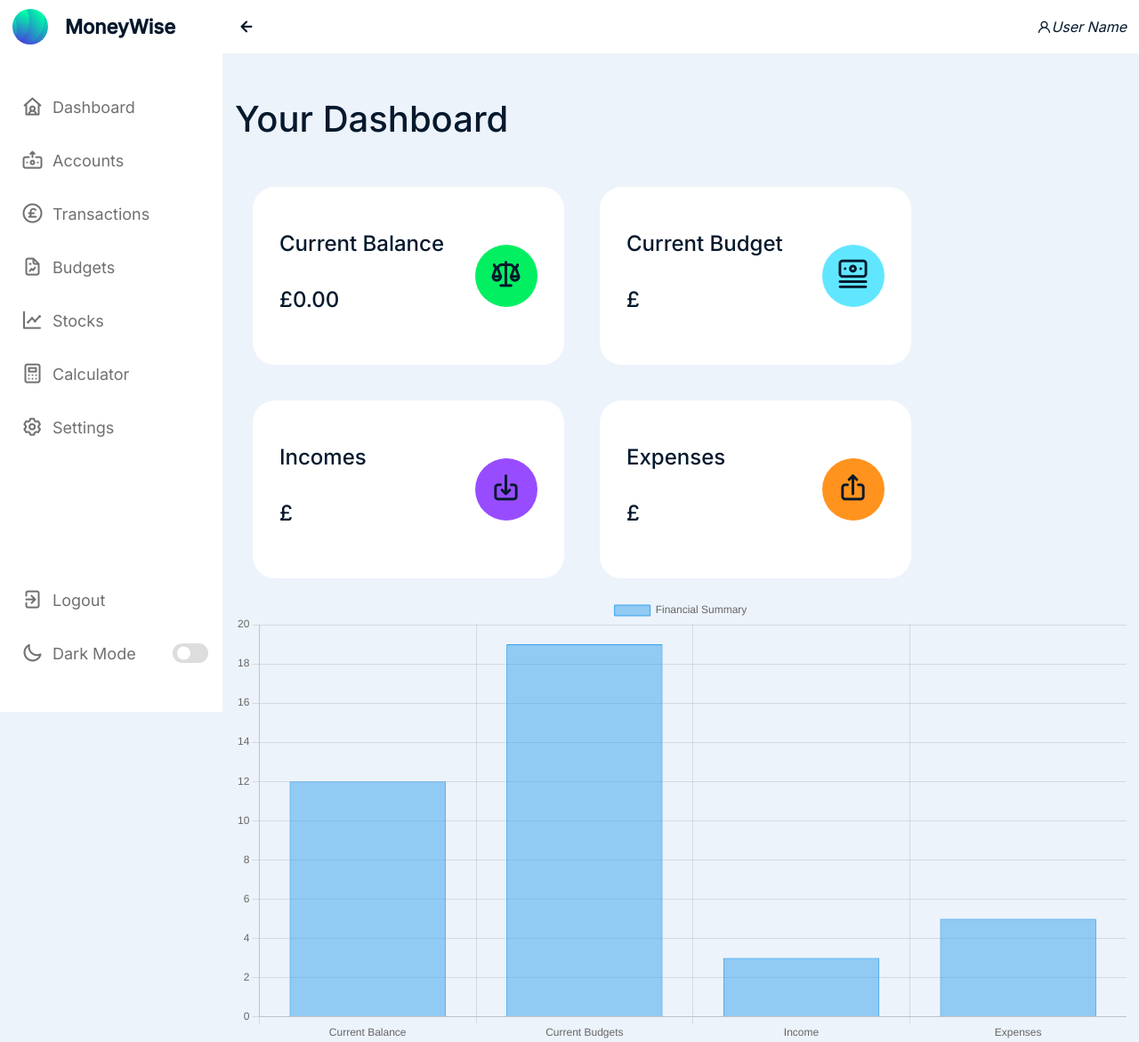
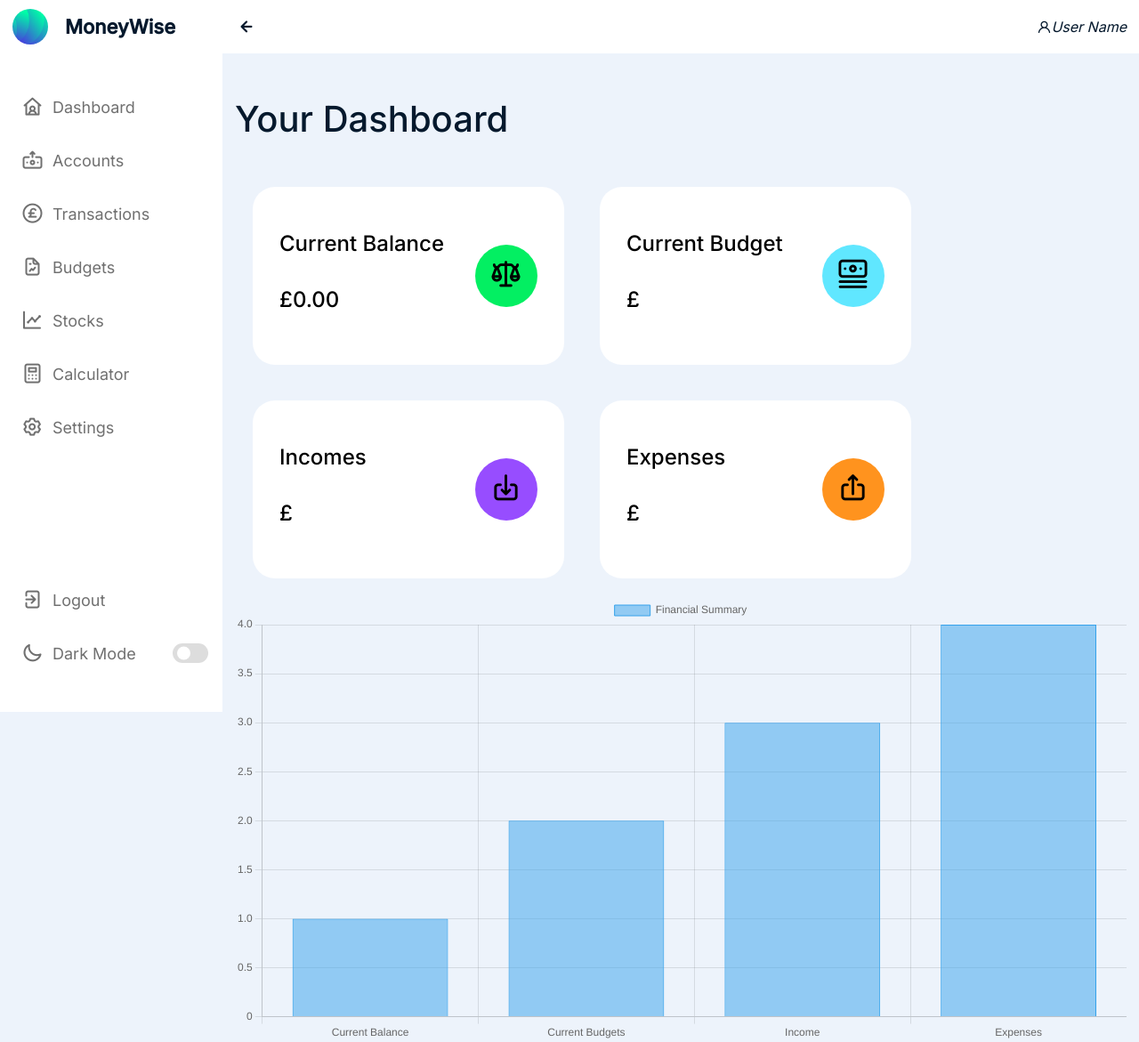
Before and after one commit to Viver2nd/MoneyWise, a Django app: page / in a window 1280 px wide. Shown: the whole page at 89% size. Run offline with Django 4.2, Linux system fonts and the light colour scheme; the visitor is signed in with stand-in values (Sample User, id 1); data that the repository does not hold is empty.

Commit message:
Add Chart.js and Make Buttons Clickable

```diff
--- a/main_app/static/css/style.css
+++ b/main_app/static/css/style.css
@@ -4,6 +4,11 @@
 	padding: 0;
 	box-sizing: border-box;
 	font-family: 'Inter', sans-serif;
+}
+
+#card-text {
+	text-decoration: none;
+	color: black;
 }
 
 :root {
--- a/main_app/templates/base.html
+++ b/main_app/templates/base.html
@@ -136,7 +136,7 @@
 				labels: ['Current Balance', 'Current Budgets', 'Income', 'Expenses'],
 				datasets: [{
 				label: 'Financial Summary',
-				data: [12, 19, 3, 5, 2, 3],
+				data: [1, 2, 3, 4],
 				borderWidth: 1
 				}]
 			},
--- a/main_app/templates/dashboard.html
+++ b/main_app/templates/dashboard.html
@@ -4,6 +4,7 @@
 <h1>Your Dashboard</h1>
 <br>
     <div class="dash-card-container">
+        <a href="{% url 'accounts' %}" id="card-text">
         <div class="dash-card">
             <div class="dash-card-left">
                 <h4>Current Balance</h4>
@@ -11,6 +12,8 @@
             </div>
             <i class="uil uil-balance-scale"></i>
         </div>
+        </a>
+        <a href="{% url 'budgets' %}" id="card-text">
         <div class="dash-card">
             <div class="dash-card-left">
                 <h4>Current Budget</h4>
@@ -18,6 +21,8 @@
             </div>
             <i class="uil uil-money-stack"></i>
         </div>
+        </a>
+        <a href="{% url 'incomes' %}" id="card-text">
         <div class="dash-card">
             <div class="dash-card-left">
                 <h4>Incomes</h4>
@@ -26,6 +31,8 @@
             </div>
             <i class="uil uil-download-alt"></i>
         </div>
+        </a>
+        <a href="{% url 'expenses' %}" id="card-text">
         <div class="dash-card">
             <div class="dash-card-left">
                 <h4>Expenses</h4>
@@ -34,6 +41,7 @@
             </div>
             <i class="uil uil-upload-alt"></i>
         </div>
+        </a>
     </div>
 
 <!-- This is just to display during development, feel free to change -->
```
